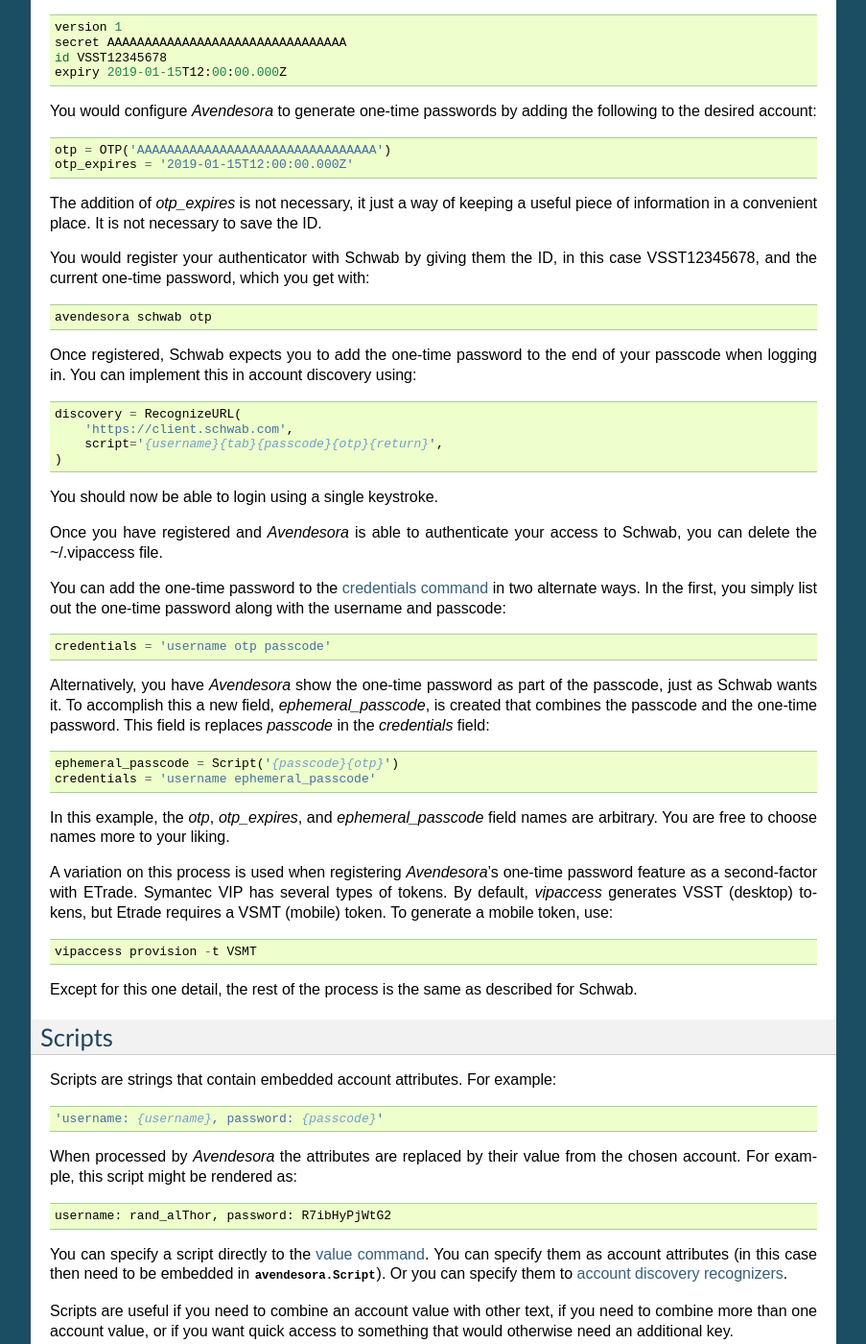
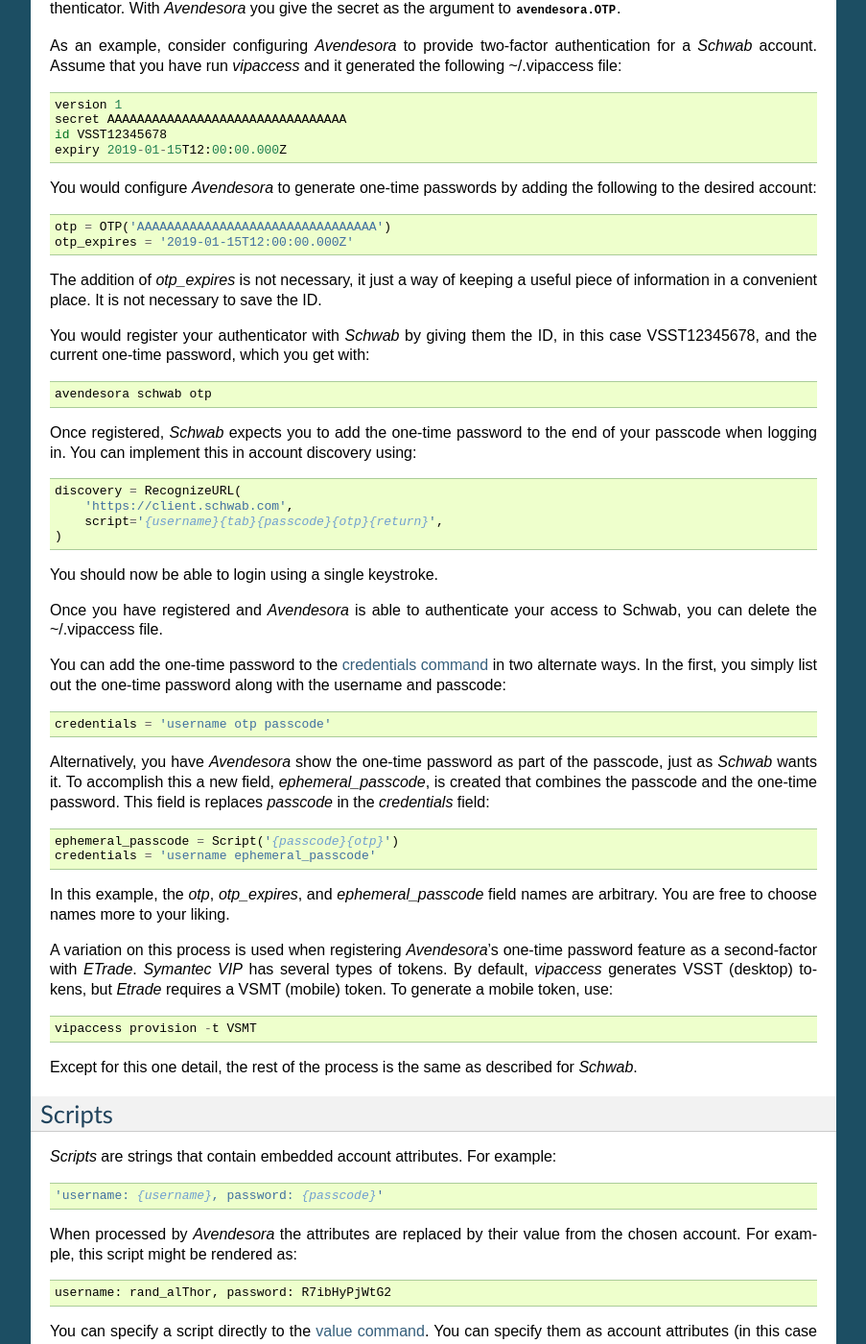
Before and after one commit to KenKundert/avendesora, a Sphinx documentation site: the page built from doc/advanced.rst, in a window 1280 px wide and 1400 px high, scrolled down 11063 px. Shown: the whole window at 96% size, without its empty margins (198-1101 px from the left). Built offline with Sphinx 7.4.7, drawn with Linux system fonts in a browser that asks for light colours; some of the changed text lies outside the part shown.

Commit message:
Tweak the documentation.

```diff
--- a/doc/advanced.rst
+++ b/doc/advanced.rst
@@ -718,6 +718,11 @@ that adds the one-time password to the output of the :ref:`credentials command
 <credentials command>`. It also adds a URL recognizer to allow semiautomatic
 entry of the one-time password to the browser.
 
+Finally, some sites want you to concatenate the OTP to the end of your password.
+You can do that with::
+
+    script='{email}{tab}{passcode}{otp}{return}',
+
 
 .. index::
     single: Authy
@@ -779,11 +784,12 @@ following to your account to generate the one-time password:
 The string passed to *OTP* should be the value of SEED as output by the above
 script.  The *interval* and *digits* are specific to *Authy*.
 
-Be aware that training Avendesora to output your Authy codes does not eliminate
-your need for the Authy application. Occasionally, an authorization request will
-be pushed to your Authy application to allow you to approve a transaction.
-Avendesora cannot provide this particular service.  In the Authy parlance,
-Avendesora supports Authy Tokens, but not Authy Requests.
+Be aware that training *Avendesora* to output your *Authy* codes does not
+eliminate your need for the *Authy* application. Occasionally, an authorization
+request will be pushed to your *Authy* application to allow you to approve
+a transaction.  *Avendesora* cannot provide this particular service.  In the
+*Authy* parlance, *Avendesora* supports *Authy Tokens*, but not *Authy
+Requests*.
 
 
 .. index::
@@ -812,8 +818,8 @@ With *Avendesora* you give the secret as the argument to
 :class:`avendesora.OTP`.
 
 As an example, consider configuring *Avendesora* to provide two-factor
-authentication for a Schwab account. Assume that you have run *vipaccess* and it
-generated the following ~/.vipaccess file::
+authentication for a *Schwab* account. Assume that you have run *vipaccess* and
+it generated the following ~/.vipaccess file::
 
     version 1
     secret AAAAAAAAAAAAAAAAAAAAAAAAAAAAAAAA
@@ -830,12 +836,12 @@ The addition of *otp_expires* is not necessary, it just a way of keeping
 a useful piece of information in a convenient place.  It is not necessary to
 save the ID.
 
-You would register your authenticator with Schwab by giving them the ID, in this
-case VSST12345678, and the current one-time password, which you get with::
+You would register your authenticator with *Schwab* by giving them the ID, in
+this case VSST12345678, and the current one-time password, which you get with::
 
     avendesora schwab otp
 
-Once registered, Schwab expects you to add the one-time password to the end of
+Once registered, *Schwab* expects you to add the one-time password to the end of
 your passcode when logging in. You can implement this in account discovery
 using::
 
@@ -856,7 +862,7 @@ password along with the username and passcode::
     credentials = 'username otp passcode'
 
 Alternatively, you have *Avendesora* show the one-time password as part of the
-passcode, just as Schwab wants it. To accomplish this a new field,
+passcode, just as *Schwab* wants it. To accomplish this a new field,
 *ephemeral_passcode*, is created that combines the passcode and the one-time
 password. This field is replaces *passcode* in the *credentials* field::
 
@@ -867,14 +873,14 @@ In this example, the *otp*, *otp_expires*, and *ephemeral_passcode* field names
 are arbitrary. You are free to choose names more to your liking.
 
 A variation on this process is used when registering *Avendesora*'s one-time
-password feature as a second-factor with ETrade. Symantec VIP has several types
-of tokens.  By default, *vipaccess* generates VSST (desktop) tokens, but Etrade
-requires a VSMT (mobile) token.  To generate a mobile token, use::
+password feature as a second-factor with *ETrade*. *Symantec VIP* has several
+types of tokens.  By default, *vipaccess* generates VSST (desktop) tokens, but
+*Etrade* requires a VSMT (mobile) token.  To generate a mobile token, use::
 
     vipaccess provision -t VSMT
 
 Except for this one detail, the rest of the process is the same as described for
-Schwab.
+*Schwab*.
 
 
 .. index::
@@ -889,7 +895,7 @@ Schwab.
 Scripts
 -------
 
-Scripts are strings that contain embedded account attributes.  For
+*Scripts* are strings that contain embedded account attributes.  For
 example:
 
 .. code-block:: python
--- a/doc/releases.rst
+++ b/doc/releases.rst
@@ -4,6 +4,7 @@ Releases
 **Latest Development Version**:
     | Version: 1.14.1
     | Released: 2019-05-16
+
     - add *remind* script command.
 
 **1.14 (2019-04-28)**:
```
